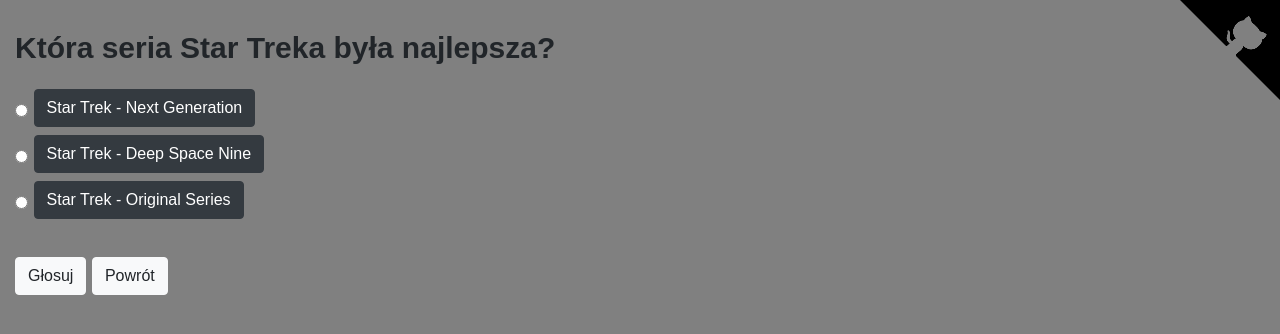
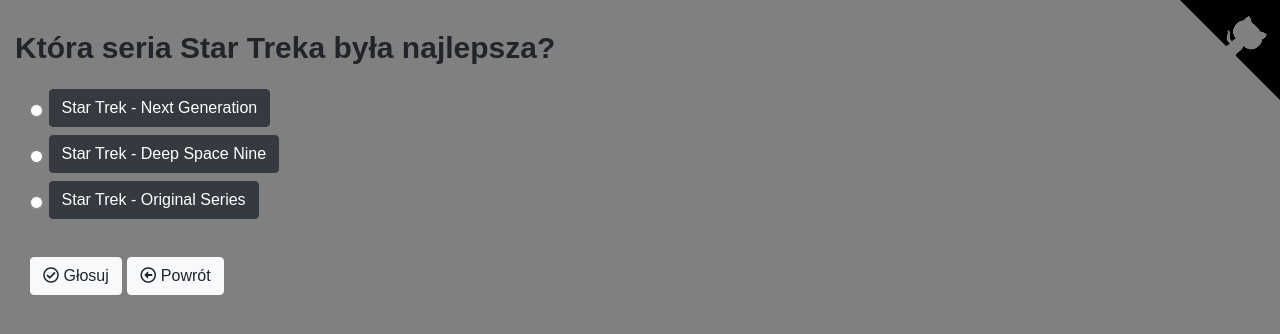
Before and after one commit to Sonny-skyez/Polls_Django_2.1, a Django app: page /polls/4/ in a window 1280 px wide. Shown: the top 334 px of the page. Run offline with Django 3.2, Linux system fonts and the light colour scheme; data comes from the database, SQL or seed files in the repository; both versions use the stored data as it was after the commit; some libraries are stand-ins or nearby versions.

Commit message:
Add icons to buttons in 2 HTML files.

```diff
--- a/polls/templates/polls/detail.html
+++ b/polls/templates/polls/detail.html
@@ -9,7 +9,7 @@
         <p1><strong>{{ error_message }}</strong></p1><br><br>
     {% endif %}
 
-    <form action="{% url 'polls:vote' question.id %}" method="post">
+    <form action="{% url 'polls:vote' question.id %}" method="post" style="padding-left: 15px">
     {% csrf_token %}
         {% for choice in question.choice_set.all %}
             <input type="radio" name="choice" id="choice{{ forloop.counter }}" value="{{ choice.id }}">
@@ -17,10 +17,8 @@
         {% endfor %}
 
         <br>
-     <button type="submit" class="btn btn-light">Głosuj</button>
-
-     <a class="btn btn-light" href="{% url 'polls:index' %}">Powrót</a>
-
+        <button type="submit" class="btn btn-light"><i class="far fa-check-circle"></i> Głosuj</button>
+        <a class="btn btn-light" href="{% url 'polls:index' %}"><i class="far fa-arrow-alt-circle-left"></i> Powrót</a>
      </form>
 
 {% endblock %}
--- a/polls/templates/polls/index.html
+++ b/polls/templates/polls/index.html
@@ -4,11 +4,11 @@
 
 {% block body %}
 
-    <a class="btn btn-light" href="{% url 'admin:index' %}"><i class="fas fa-users-cog" style="font-size: 16px"> Login</i></a>
+    <a class="btn btn-light" href="{% url 'admin:index' %}"><i class="fas fa-users-cog"></i> Login</a>
     <a class="btn btn-dark" target="_blank" rel="noopener noreferrer"
-       href="https://github.com/Sonny-skyez/Polls_Django_2.1"><i class="fab fa-github" style="font-size: 17px"> Code</i></a>
+       href="https://github.com/Sonny-skyez/Polls_Django_2.1"><i class="fab fa-github"></i> Code</a>
     <a class="btn btn-dark" target="_blank" rel="noopener noreferrer"
-       href="https://www.linkedin.com/in/krzysztof-brymer/"><i class="fab fa-linkedin" style="font-size: 17px"> LinkedIn</i></a>
+       href="https://www.linkedin.com/in/krzysztof-brymer/"><i class="fab fa-linkedin"></i> LinkedIn</a>
 
     <h1>Witam w aplikacji Polls! <br/> Oto kilka ankiet:</h1>
 
--- a/polls/templates/polls/results.html
+++ b/polls/templates/polls/results.html
@@ -23,8 +23,9 @@
       </tbody>
     </table>
 
-    <a class="btn btn-light" href="{% url 'polls:detail' question.id %}">Powrót</a>
-    <a class="btn btn-light" href="{% url 'polls:index' %}">Ankiety</a>
+    <a class="btn btn-light" href="{% url 'polls:detail' question.id %}">
+        <i class="far fa-arrow-alt-circle-left"></i> Powrót</a>
+    <a class="btn btn-light" href="{% url 'polls:index' %}"><i class="fas fa-align-left"></i> Ankiety</a>
 
 
 {% endblock %}
```
Also changed, not shown: db.sqlite3. Lines whose indentation alone changed are shown as unchanged.
